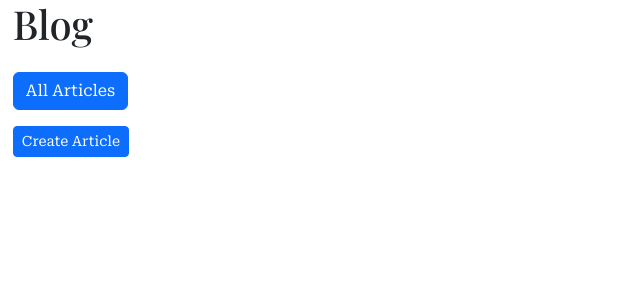
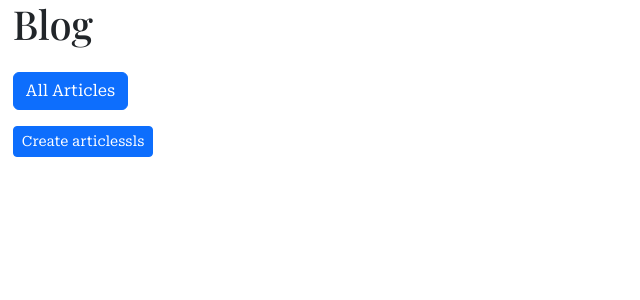
Before and after one commit to MohammadUmar5/CRUD-Operations, a Node server app: page /blog in a window 1280 px wide. Shown: the top 300 px of the page, without its empty margins (0-640 px from the left). Run offline with Node 20, Linux system fonts and the light colour scheme; some web fonts are replaced.

Commit message:
Auto-Commit: 25/12/2024, 12:53:05
Modified: views/blog.ejs

```diff
--- a/views/blog.ejs
+++ b/views/blog.ejs
@@ -17,7 +17,7 @@
     <div class="contain">
         <h1 class="mb-4 heading">Blog</h1>
         <a href="/blog" class="btn btn-primary mb-3">All Articles</a>
-        <div><a href="/createArticle" class="btn btn-primary btn-sm">Create Article</a></div>
+        <div><a href="/createArticle" class="btn btn-primary btn-sm">Create articlessls</a></div>
 
         <% articles.forEach(element => { %>
             <div class="card mt-4">
```
